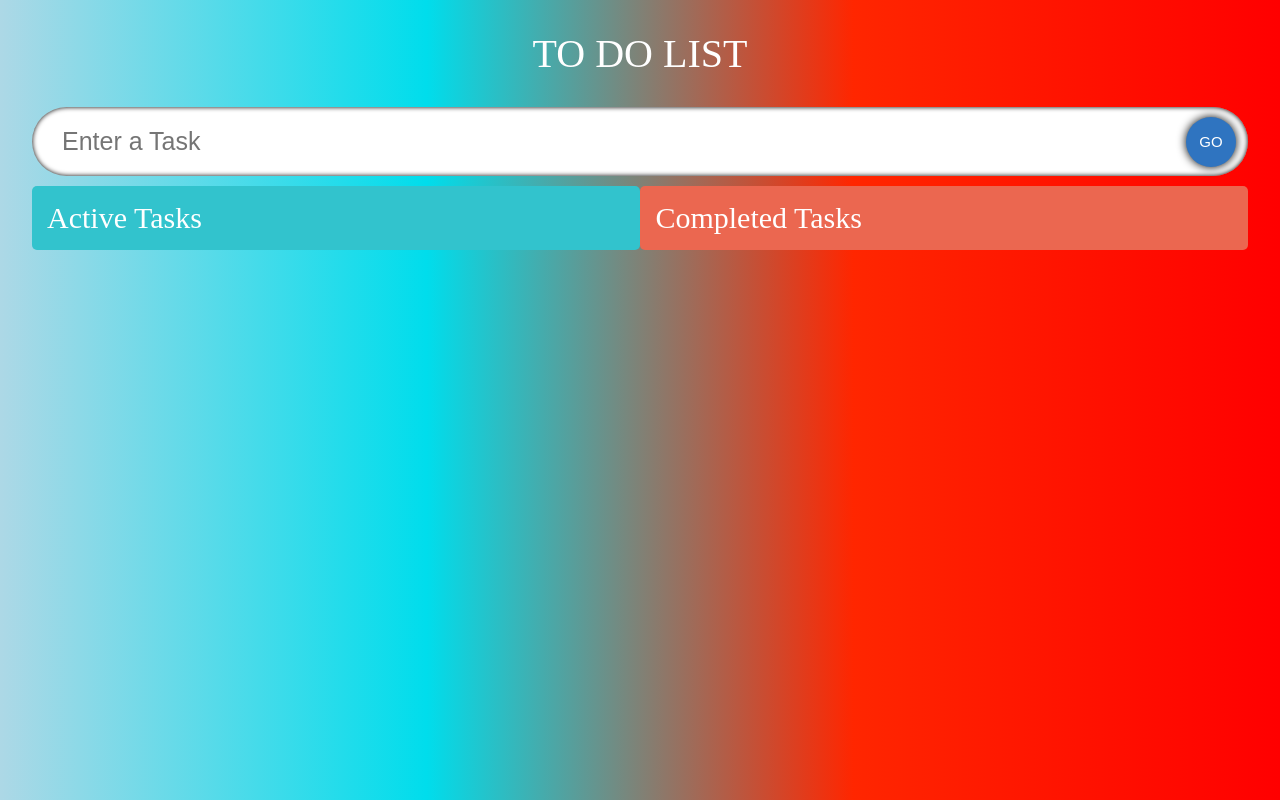
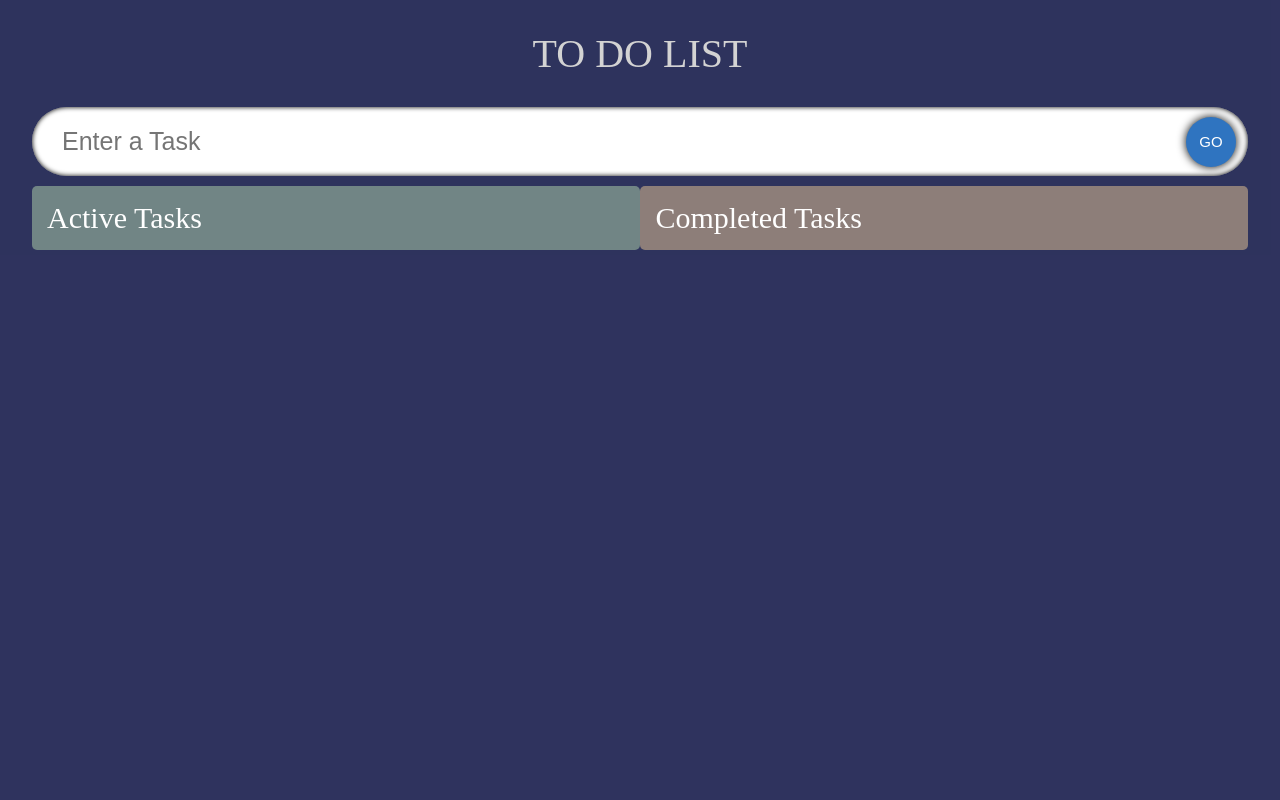
Before and after one commit to radu-bordea/ReactTypescript-todoList, a React (Create React App) app: page / in a window 1280 px wide. Built offline with nearby package versions, Linux system fonts and the light colour scheme; a web font is replaced by a local one.

Commit message:
change background

```diff
--- a/src/App.css
+++ b/src/App.css
@@ -6,7 +6,7 @@
   display: flex;
   flex-direction: column;
   align-items: center;
-  background-image: linear-gradient(to right, lightblue, rgb(0, 221, 236),  rgb(255, 38, 0), red);
+  background-color: rgba(39, 44, 88, 0.966);
   font-family: "Neucha", cursive;
 }
 
@@ -14,7 +14,7 @@
   text-transform: uppercase;
   font-size: 40px;
   margin: 30px 0;
-  color: white;
+  color: lightgray;
   z-index: 1;
   text-align: center;
 }
--- a/src/components/styles.css
+++ b/src/components/styles.css
@@ -17,7 +17,7 @@
 }
 
 .input__box:focus {
-  box-shadow: 0 0 10px 1000px rgba(0, 0, 0, 0.5); /* Shadow on focus */
+  box-shadow: 0 0 10px 1000px rgba(73, 70, 70, 0.5); /* Shadow on focus */
   outline: none; /* Remove default focus outline */
 }
 
@@ -62,22 +62,22 @@
   flex-direction: column;
   width: 47.5%;
   padding: 15px;
-  background-color: rgb(50, 195, 205);
+  background-color: rgb(113, 133, 133);
 }
 
 /* Styles for different states of todos (active and complete) */
 .dragactive {
-  background-color: rgb(0, 221, 236);
+  background-color: rgb(152, 198, 204);
   opacity: 60%;
 }
 .dragcomplete {
-  background-color: rgb(255, 38, 0);
+  background-color: rgb(212, 159, 151);
   opacity: 60%;
 }
 
 /* Styles for the remove button */
 .remove {
-  background-color: rgb(235, 103, 80);
+  background-color: rgb(141, 126, 121);
 }
 
 /* Styles for the heading inside todos */
--- a/src/index.css
+++ b/src/index.css
@@ -5,6 +5,7 @@ html {
 body {
   scrollbar-width: thin;
   margin: 0;
+  padding: 0;
   overflow-x: hidden;
 }
 
```
